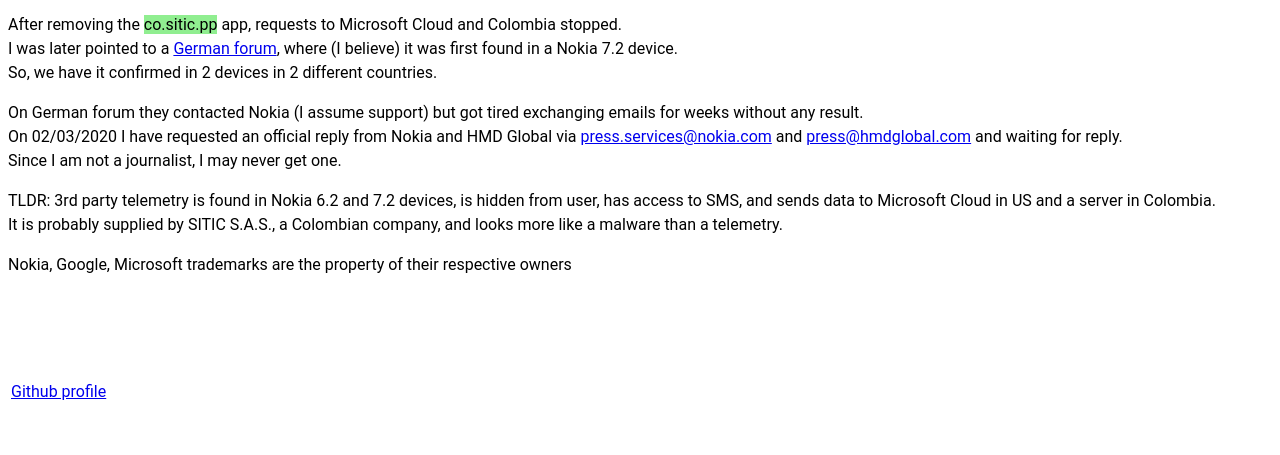
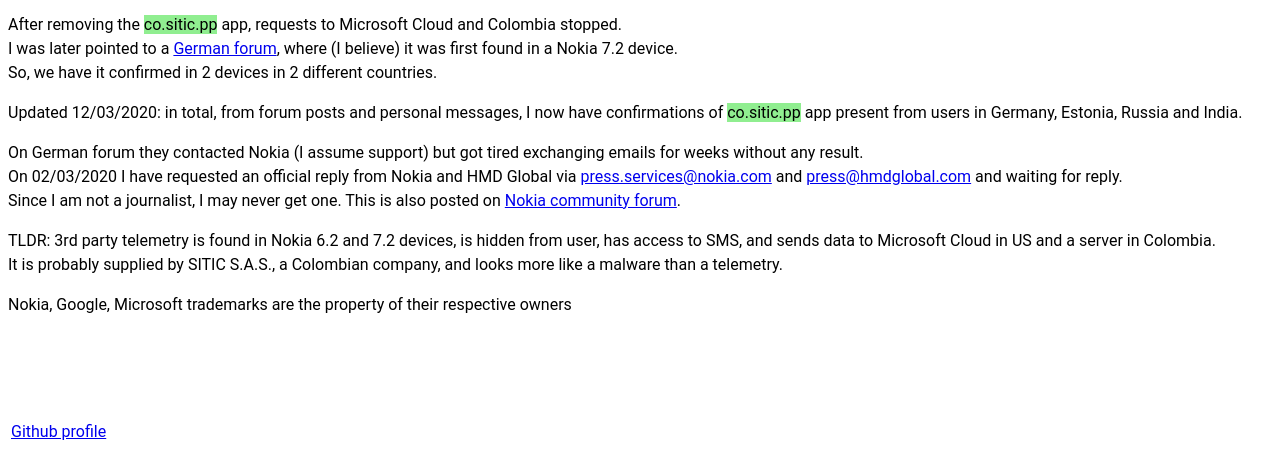
Before and after one commit to omicron-b/omicron-b.github.io, a plain HTML site: page index.html in a window 1280 px wide. Shown: the part 1837-2292 px from the top of the page. Before the commit the page ends 2252 px from the top, so only its background shows below. Drawn offline with Linux system fonts and the light colour scheme.

Commit message:
Update index.html

```diff
--- a/index.html
+++ b/index.html
@@ -52,9 +52,10 @@
 <p>After removing the <quote>co.sitic.pp</quote> app, requests to Microsoft Cloud and Colombia stopped.<br>
 I was later pointed to a <a href="https://www.androidpit.de/forum/801980/kennt-jemand-das-paket-co-sitic-pp" target=_blank>German forum</a>, where (I believe) it was first found in a Nokia 7.2 device.<br>
 So, we have it confirmed in 2 devices in 2 different countries.</p>
+<p>Updated 12/03/2020: in total, from forum posts and personal messages, I now have confirmations of <quote>co.sitic.pp</quote> app present from users in Germany, Estonia, Russia and India.</p>
 <p>On German forum they contacted Nokia (I assume support) but got tired exchanging emails for weeks without any result.<br>
 On 02/03/2020 I have requested an official reply from Nokia and HMD Global via <a href="mailto:press.services@nokia.com">press.services@nokia.com</a> and <a href="mailto:press@hmdglobal.com">press@hmdglobal.com</a> and waiting for reply.<br>
-Since I am not a journalist, I may never get one.</p>
+Since I am not a journalist, I may never get one. This is also posted on <a href="https://community.phones.nokia.com/discussion/56804/hidden-3rd-party-telemetry-found-in-nokia-7-2-6-2" target=_blank>Nokia community forum</a>.</p>
 <p>TLDR: 3rd party telemetry is found in Nokia 6.2 and 7.2 devices, is hidden from user, has access to SMS, and sends data to Microsoft Cloud in US and a server in Colombia.<br>
 It is probably supplied by SITIC S.A.S., a Colombian company, and looks more like a malware than a telemetry.</p>
 
```
